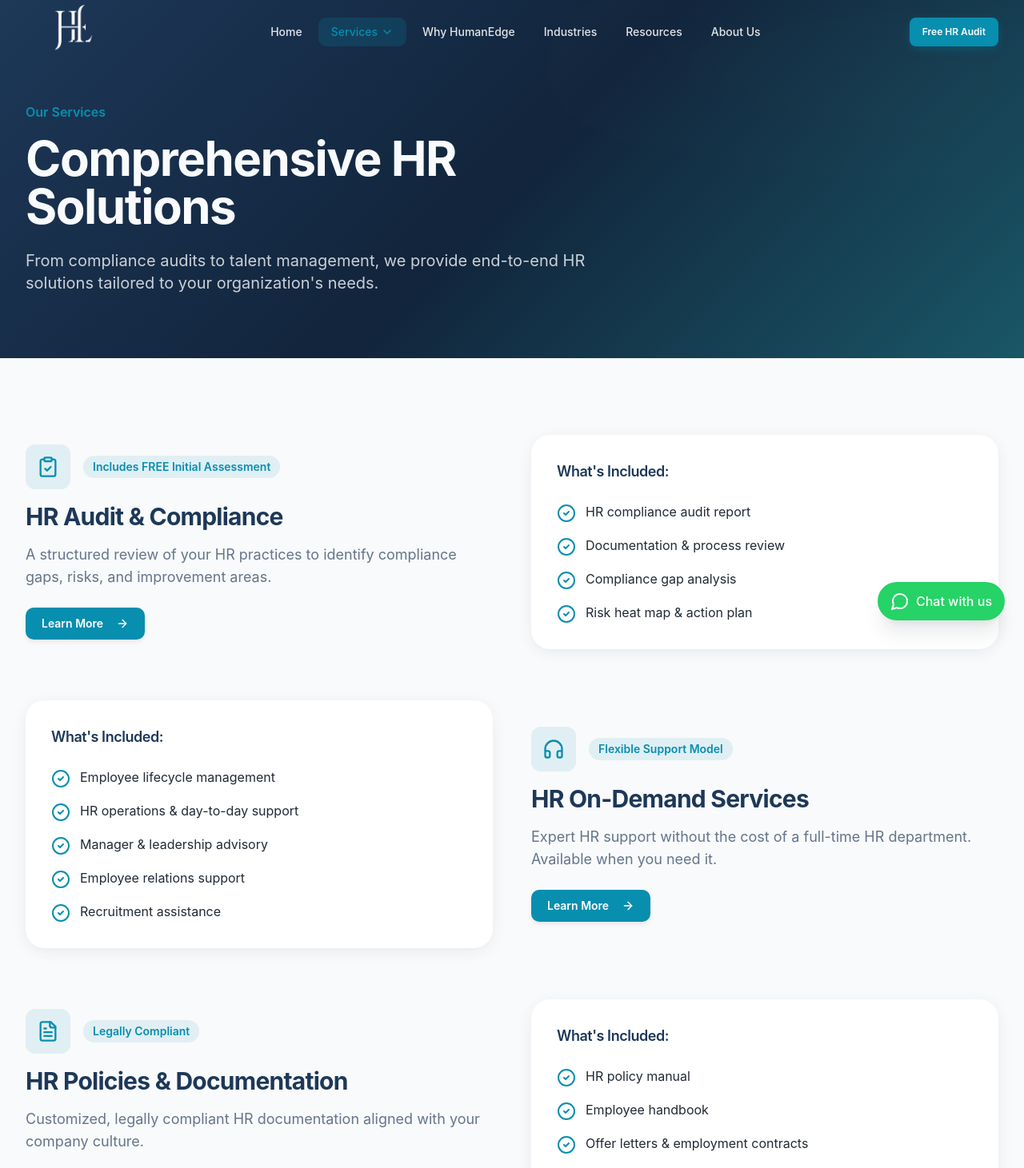
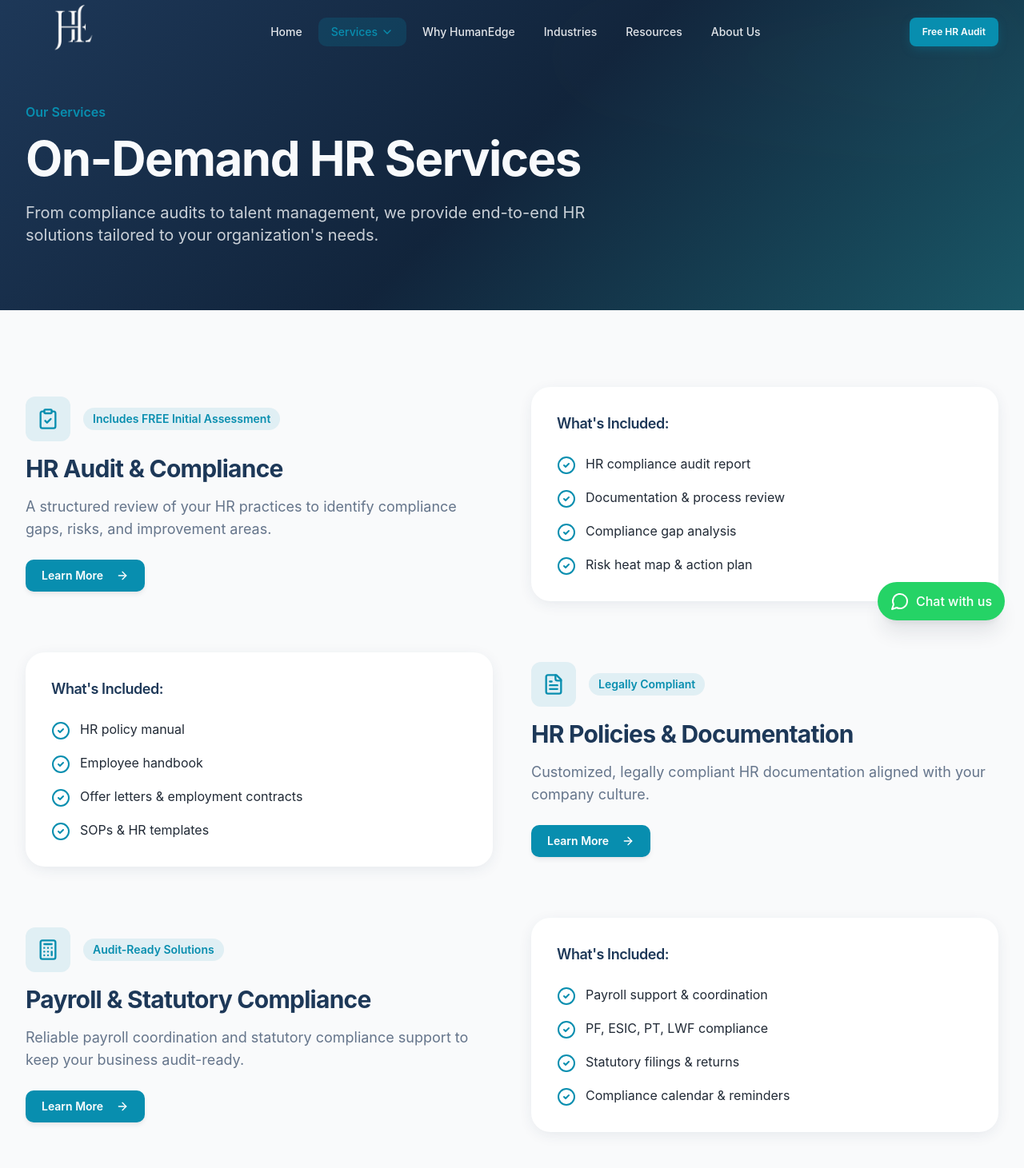
Before and after one commit to userwordpress9211/humanedge-hq-builder, a React (Vite) app: page /services in a window 1280 px wide. Shown: the top 1461 px of the page at 80% size. Built offline with nearby package versions, Linux system fonts and the light colour scheme; the HTML template or start-up script is replaced by a standard one.

Commit message:
Update Services page: Replace heading and remove HR On-Demand card

```diff
--- a/src/pages/Services.tsx
+++ b/src/pages/Services.tsx
@@ -2,7 +2,7 @@ import { Layout } from "@/components/layout/Layout";
 import { SectionHeader } from "@/components/ui/section-header";
 import { Button } from "@/components/ui/button";
 import { Link } from "react-router-dom";
-import { ArrowRight, ClipboardCheck, Headphones, FileText, Calculator, TrendingUp, CheckCircle2 } from "lucide-react";
+import { ArrowRight, ClipboardCheck, FileText, Calculator, TrendingUp, CheckCircle2 } from "lucide-react";
 
 const services = [
   {
@@ -18,21 +18,6 @@ const services = [
       "Risk heat map & action plan",
     ],
     href: "/services/hr-audit",
-  },
-  {
-    id: "hr-on-demand",
-    icon: Headphones,
-    title: "HR On-Demand Services",
-    description: "Expert HR support without the cost of a full-time HR department. Available when you need it.",
-    highlight: "Flexible Support Model",
-    deliverables: [
-      "Employee lifecycle management",
-      "HR operations & day-to-day support",
-      "Manager & leadership advisory",
-      "Employee relations support",
-      "Recruitment assistance",
-    ],
-    href: "/services/hr-on-demand",
   },
   {
     id: "hr-policies",
@@ -90,7 +75,7 @@ const Services = () => {
           <div className="max-w-3xl">
             <p className="text-accent font-semibold mb-4">Our Services</p>
             <h1 className="text-4xl md:text-5xl lg:text-6xl font-bold text-primary-foreground mb-6">
-              Comprehensive HR Solutions
+              On-Demand HR Services
             </h1>
             <p className="text-xl text-primary-foreground/80">
               From compliance audits to talent management, we provide end-to-end HR solutions tailored to your organization's needs.
```
